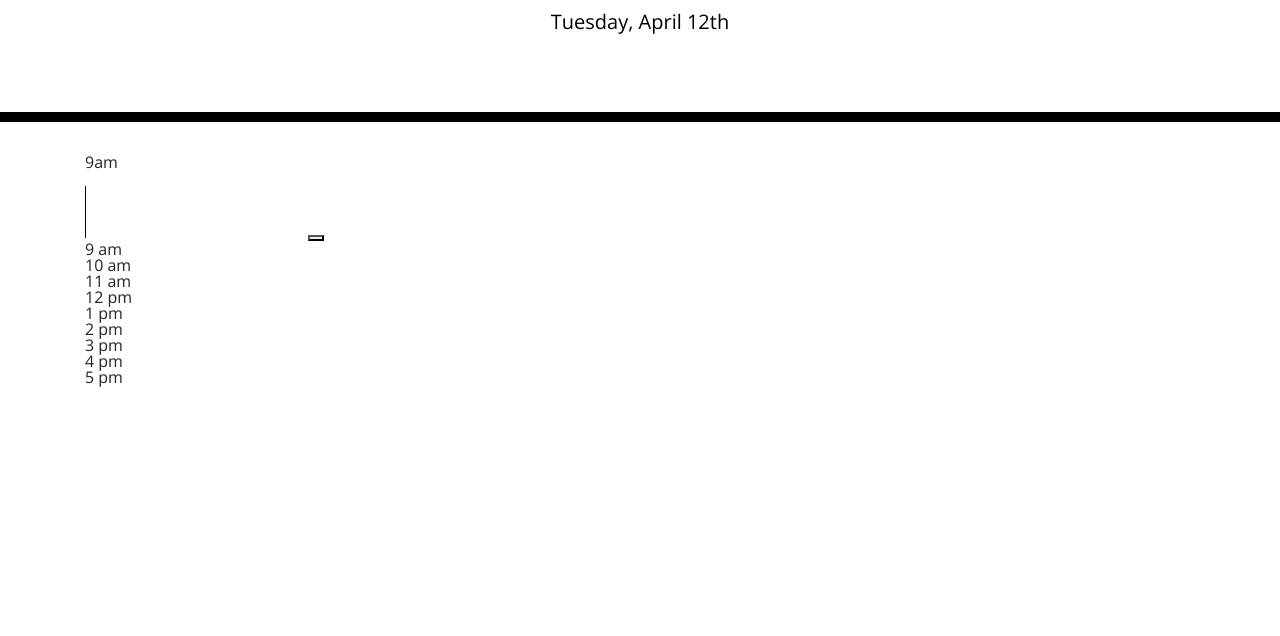
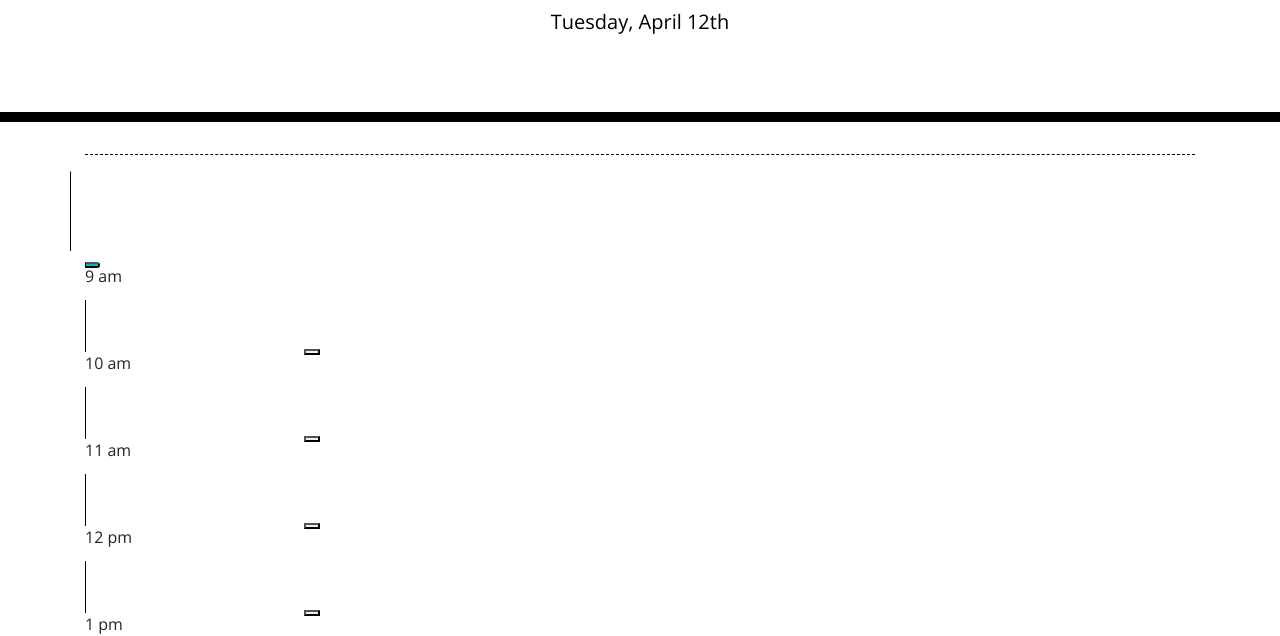
Before and after one commit to vanikarun21/daily_planner, a plain HTML site: page Develop/index.html in a window 1280 px wide. Shown: the part 182-818 px from the top of the page. Drawn offline with nearby package versions, Linux system fonts and the light colour scheme.

Commit message:
js updated with new variables for p,txtarea and button

```diff
--- a/Develop/index.html
+++ b/Develop/index.html
@@ -34,9 +34,9 @@
     <div class="container">
       <!-- Timeblocks go here -->
       <div>
-        <p>9am </p>
-        <textarea></textarea>
-        <button></button>
+        <p class ="hour"></p>
+        <textarea class = "row"></textarea>
+        <button class = "saveBtn"></button>
       </div>
 
     </div>
--- a/Develop/javascript.js
+++ b/Develop/javascript.js
@@ -26,8 +26,11 @@ var timeContainer = document.querySelector(".container")
 for (var i = 0 ; i < 9 ; i++) {
     let hourBlock = document.createElement("div")
     //  create a var for p html element
+    let num = document.createElement("p")
     // create a var for textarea html element
+    let txtArea = document.createElement("textarea")
     // create a var for button
+    let btn = document.createElement("button")
     // create a variable and then if statement i = 0, then
     let time = ""
     if (i === 0 ){
@@ -57,7 +60,10 @@ for (var i = 0 ; i < 9 ; i++) {
         time = "5 pm"
 
     }
-    hourBlock.textContent = time
+
+    // hourBlock.textContent = time
+    num.textContent = time
     // append p,textarea and button appended to hourblock ; then change hourBlock to new p variable / p var.textContent = time
     timeContainer.append(hourBlock)
+    hourBlock.append(num,txtArea,btn)
 }
```
